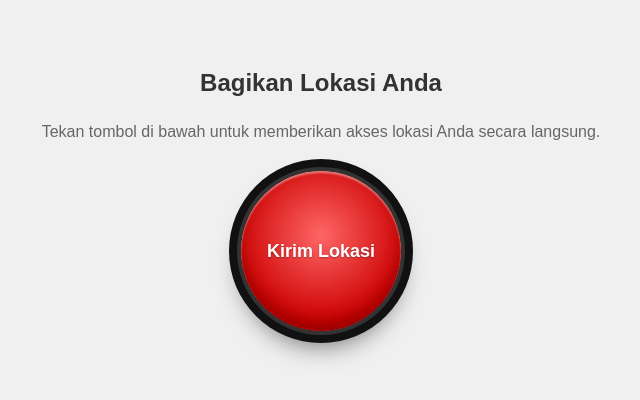
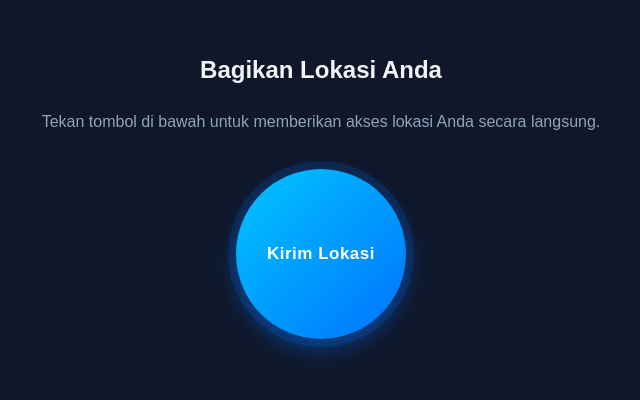
Before and after one commit to aidilramadani02/pelacak-lokasi, a website: page public/index.html in a window 1280 px wide. Shown: the part 172-572 px from the top of the page, without its empty margins (319-959 px from the left). Drawn offline with Linux system fonts and the light colour scheme.

Commit message:
Update index.html

```diff
--- a/public/index.html
+++ b/public/index.html
@@ -12,20 +12,22 @@
             height: 100vh;
             flex-direction: column;
             font-family: sans-serif;
-            background-color: #f0f0f0;
+            background-color: #0f172a;
+            color: #f8fafc;
             margin: 0;
         }
 
         h2 {
             margin-bottom: 10px;
-            color: #333;
+            color: #f1f5f9;
         }
 
         p {
-            margin-bottom: 30px;
-            color: #666;
+            margin-bottom: 35px;
+            color: #94a3b8;
             text-align: center;
             max-width: 80%;
+            line-height: 1.5;
         }
 
         .button-container {
@@ -33,46 +35,42 @@
             padding-bottom: 20px;
         }
 
+        /* Desain Tombol Modern Cyber / Neon Glow */
         .btn-3d {
             position: relative;
-            width: 160px;
-            height: 160px;
+            width: 170px;
+            height: 170px;
             border-radius: 50%;
             border: none;
             cursor: pointer;
-            font-size: 18px;
-            font-weight: bold;
-            color: white;
-            text-shadow: 0 1px 2px rgba(0,0,0,0.3);
+            font-size: 17px;
+            font-weight: 700;
+            letter-spacing: 0.5px;
+            color: #ffffff;
+            background: linear-gradient(135deg, #00c6ff, #0072ff);
+            box-shadow: 0 10px 25px rgba(0, 114, 255, 0.4),
+                        0 0 0 8px rgba(0, 114, 255, 0.15);
+            transition: all 0.3s cubic-bezier(0.175, 0.885, 0.32, 1.275);
             outline: none;
-            background: radial-gradient(circle at 50% 40%, #ff6666, #cc0000 70%, #990000);
-            box-shadow:
-                0 0 0 4px #333,
-                0 0 0 12px #111,
-                0 15px 25px rgba(0,0,0,0.5),
-                inset 0 2px 2px rgba(255,255,255,0.4),
-                inset 0 -10px 15px rgba(0,0,0,0.2);
-            transition: all 0.1s ease-out;
-            overflow: hidden;
         }
 
         .btn-3d:hover {
-            background: radial-gradient(circle at 50% 40%, #ff8080, #dd0000 70%, #b30000);
+            transform: translateY(-4px) scale(1.03);
+            box-shadow: 0 15px 30px rgba(0, 114, 255, 0.6),
+                        0 0 0 12px rgba(0, 114, 255, 0.2);
+            background: linear-gradient(135deg, #00d2ff, #0080ff);
         }
 
         .btn-3d:active {
-            transform: translateY(4px);
-            box-shadow:
-                0 0 0 4px #333,
-                0 0 0 12px #111,
-                0 8px 15px rgba(0,0,0,0.5),
-                inset 0 5px 10px rgba(0,0,0,0.3);
+            transform: translateY(2px) scale(0.97);
+            box-shadow: 0 5px 15px rgba(0, 114, 255, 0.4),
+                        0 0 0 6px rgba(0, 114, 255, 0.25);
         }
 
         #status {
             margin-top: 25px;
-            font-weight: bold;
-            color: #333;
+            font-weight: 600;
+            color: #38bdf8;
         }
     </style>
 </head>
```
